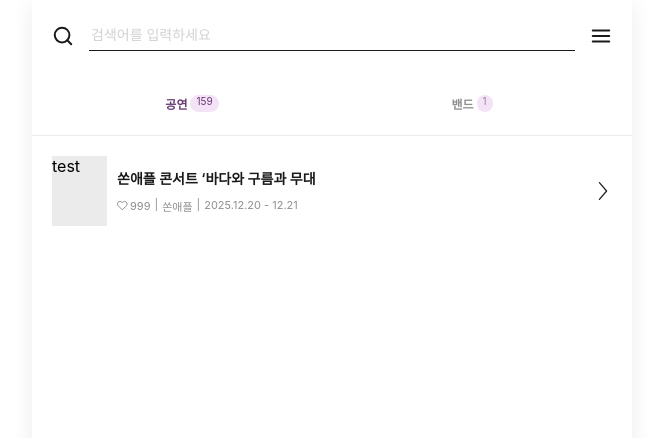
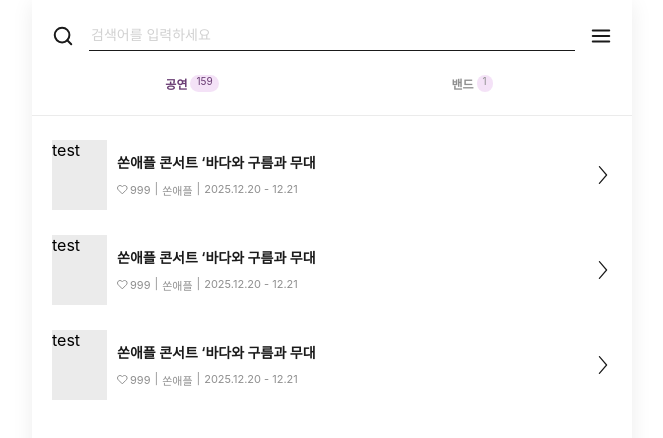
Before and after one commit to stage-on/stage_on_WEB, a React (Vite) app: page /search in a window 1280 px wide. Shown: the top 438 px of the page, without its empty margins (308-971 px from the left). Built offline with nearby package versions, Linux system fonts and the light colour scheme.

Commit message:
fix: 검색창, 탭 창 고정

```diff
--- a/src/css/pages/search.module.css
+++ b/src/css/pages/search.module.css
@@ -1,4 +1,16 @@
 /* 검색창 */
+.fixedDiv {
+  position: fixed;
+  top: 0;
+  left: 50%;
+  transform: translateX(-50%);
+  width: 100%;
+  max-width: 600px;
+  background-color: #fff;
+  padding: 20px 20px 0 20px;
+  box-sizing: border-box;
+  z-index: 100;
+}
 .inputDiv {
   display: flex;
   align-items: center;
@@ -34,7 +46,7 @@
 
 /* 최근 검색어 */
 .recentSearchDiv {
-  margin-top: 40px;
+  margin-top: 80px;
   display: flex;
   flex-direction: column;
 }
@@ -89,6 +101,9 @@
   display: flex;
   flex-direction: column;
   padding: 20px 0;
+  margin-top: 100px;
+  overflow: hidden;
+  gap: 25px;
   /* align-items: center; */
 }
 .festivalAndBand {
--- a/src/pages/Search.tsx
+++ b/src/pages/Search.tsx
@@ -59,6 +59,7 @@ export default function Search() {
   }, [inputText]);
   return (
     <>
+      <div className={searchStyle.fixedDiv}>
         <div className={searchStyle.inputDiv}>
           <img
             src={searchSVG}
@@ -76,6 +77,53 @@ export default function Search() {
             onKeyDown={handleEnter}
           />
           <img src={menuSVG} alt="메뉴" className={searchStyle.menuIcon} />
+        </div>
+        {isSearch && (
+          <div className={searchStyle.festivalAndBand}>
+            <div
+              className={searchStyle.festivalDiv}
+              onClick={() => {
+                setOnFestival(true);
+              }}
+            >
+              <span
+                className={`${searchStyle.festival} ${
+                  onFestival ? searchStyle.selected : searchStyle.default
+                }`}
+              >
+                공연
+              </span>
+              <span
+                className={`${searchStyle.count} ${
+                  onFestival ? searchStyle.selected : searchStyle.default
+                }     `}
+              >
+                159
+              </span>
+            </div>
+            <div
+              className={searchStyle.bandDiv}
+              onClick={() => {
+                setOnFestival(false);
+              }}
+            >
+              <span
+                className={`${searchStyle.band} ${
+                  !onFestival ? searchStyle.selected : searchStyle.default
+                }`}
+              >
+                밴드
+              </span>
+              <span
+                className={`${searchStyle.count} ${
+                  !onFestival ? searchStyle.selected : searchStyle.default
+                }`}
+              >
+                1
+              </span>
+            </div>
+          </div>
+        )}
       </div>
       {isSearch == false ? (
         <>
@@ -125,53 +173,9 @@ export default function Search() {
         </>
       ) : (
         <>
-          <div className={searchStyle.searchResultDiv}>
-            <div className={searchStyle.festivalAndBand}>
-              <div
-                className={searchStyle.festivalDiv}
-                onClick={() => {
-                  setOnFestival(true);
-                }}
-              >
-                <span
-                  className={`${searchStyle.festival} ${
-                    onFestival ? searchStyle.selected : searchStyle.default
-                  }`}
-                >
-                  공연
-                </span>
-                <span
-                  className={`${searchStyle.count} ${
-                    onFestival ? searchStyle.selected : searchStyle.default
-                  }     `}
-                >
-                  159
-                </span>
-              </div>
-              <div
-                className={searchStyle.bandDiv}
-                onClick={() => {
-                  setOnFestival(false);
-                }}
-              >
-                <span
-                  className={`${searchStyle.band} ${
-                    !onFestival ? searchStyle.selected : searchStyle.default
-                  }`}
-                >
-                  밴드
-                </span>
-                <span
-                  className={`${searchStyle.count} ${
-                    !onFestival ? searchStyle.selected : searchStyle.default
-                  }`}
-                >
-                  1
-                </span>
-              </div>
-            </div>
           <ul className={searchStyle.searchResultDiv}>
             {onFestival && (
+              <>
                 <li className={searchStyle.searchResultItem}>
                   <span className={searchStyle.testImg}>test</span>
                   <div className={searchStyle.titleAndInfo}>
@@ -192,6 +196,47 @@ export default function Search() {
                     className={searchStyle.arrowIcon}
                   />
                 </li>
+                <li className={searchStyle.searchResultItem}>
+                  <span className={searchStyle.testImg}>test</span>
+                  <div className={searchStyle.titleAndInfo}>
+                    <span className={searchStyle.title}>
+                      쏜애플 콘서트 ‘바다와 구름과 무대
+                    </span>
+                    <div className={searchStyle.info}>
+                      <span className={searchStyle.heart}>
+                        <img src={heartSVG} alt="좋아요" />
+                        999
+                      </span>
+                      | <span>쏜애플</span>| <span>2025.12.20 - 12.21</span>
+                    </div>
+                  </div>
+                  <img
+                    src={arrowSVG}
+                    alt="이동"
+                    className={searchStyle.arrowIcon}
+                  />
+                </li>
+                <li className={searchStyle.searchResultItem}>
+                  <span className={searchStyle.testImg}>test</span>
+                  <div className={searchStyle.titleAndInfo}>
+                    <span className={searchStyle.title}>
+                      쏜애플 콘서트 ‘바다와 구름과 무대
+                    </span>
+                    <div className={searchStyle.info}>
+                      <span className={searchStyle.heart}>
+                        <img src={heartSVG} alt="좋아요" />
+                        999
+                      </span>
+                      | <span>쏜애플</span>| <span>2025.12.20 - 12.21</span>
+                    </div>
+                  </div>
+                  <img
+                    src={arrowSVG}
+                    alt="이동"
+                    className={searchStyle.arrowIcon}
+                  />
+                </li>
+              </>
             )}
             {!onFestival && (
               <li className={searchStyle.searchResultItem}>
@@ -211,7 +256,6 @@ export default function Search() {
               </li>
             )}
           </ul>
-          </div>
         </>
       )}
     </>
```
Lines whose indentation alone changed are shown as unchanged.
